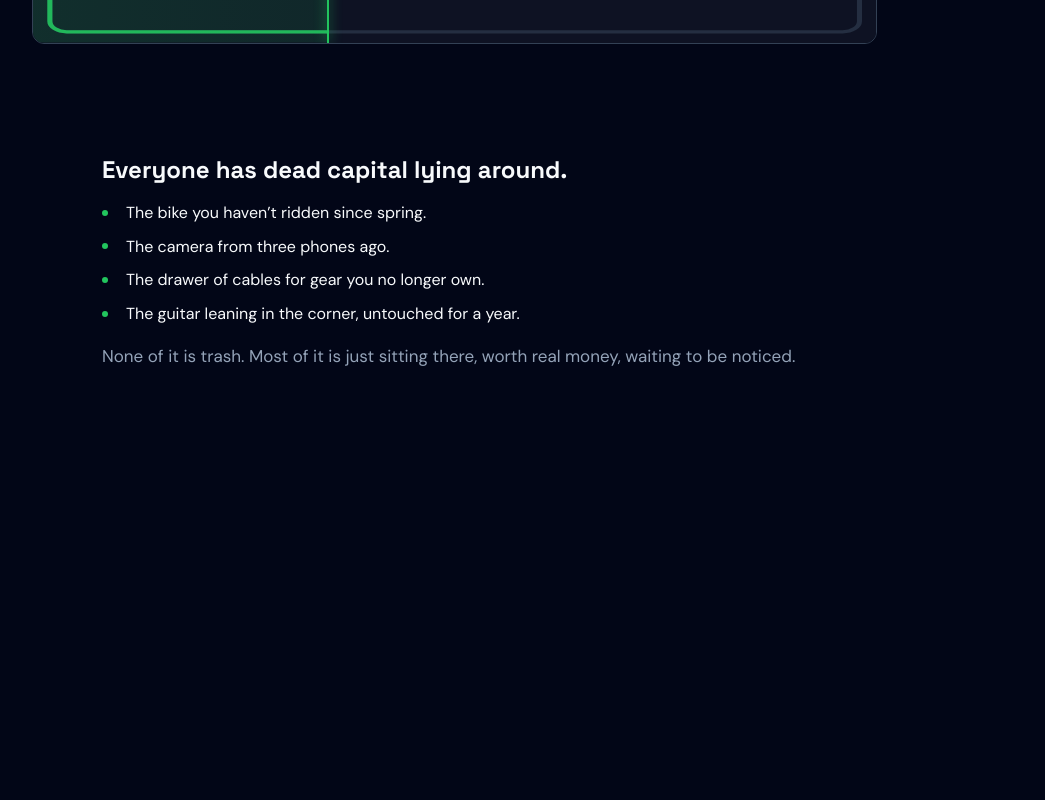
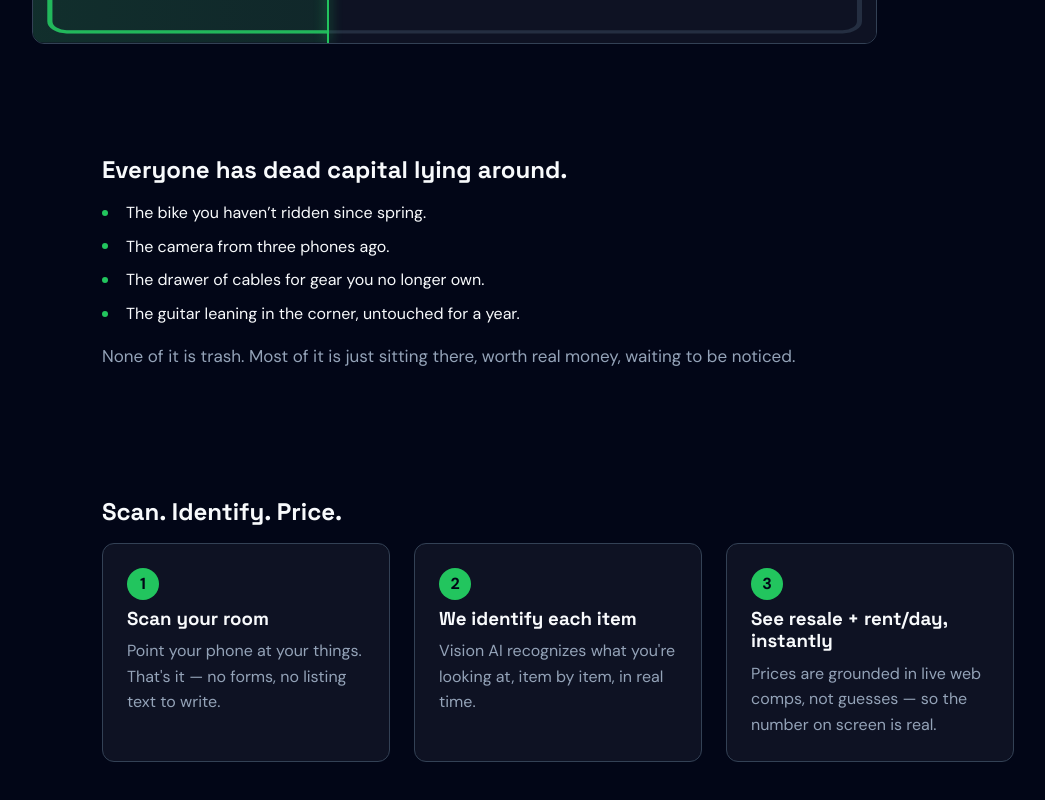
Before and after one commit to Fainin/Rentgen, a React (Vite) app in the folder apps/website/: page / in a window 1280 px wide. Shown: the part 816-1616 px from the top of the page, without its empty margins (82-1127 px from the left). Before the commit the page ends 1250 px from the top, so only its background shows below. Built offline with nearby package versions, Linux system fonts and the light colour scheme.

Commit message:
feat(website): add how-it-works section

```diff
--- a/apps/website/src/App.tsx
+++ b/apps/website/src/App.tsx
@@ -1,11 +1,13 @@
 import { Hero } from './sections/Hero';
 import { Problem } from './sections/Problem';
+import { HowItWorks } from './sections/HowItWorks';
 
 export function App() {
   return (
     <>
       <Hero />
       <Problem />
+      <HowItWorks />
     </>
   );
 }
--- /dev/null
+++ b/apps/website/src/sections/HowItWorks.tsx
@@ -0,0 +1,38 @@
+interface Step {
+  title: string;
+  description: string;
+}
+
+const STEPS: Step[] = [
+  {
+    title: 'Scan your room',
+    description: "Point your phone at your things. That's it — no forms, no listing text to write.",
+  },
+  {
+    title: 'We identify each item',
+    description: "Vision AI recognizes what you're looking at, item by item, in real time.",
+  },
+  {
+    title: 'See resale + rent/day, instantly',
+    description: 'Prices are grounded in live web comps, not guesses — so the number on screen is real.',
+  },
+];
+
+export function HowItWorks() {
+  return (
+    <section className="section how-it-works" aria-labelledby="how-it-works-heading">
+      <h2 id="how-it-works-heading">Scan. Identify. Price.</h2>
+      <ol className="how-it-works__steps">
+        {STEPS.map((step, index) => (
+          <li key={step.title} className="how-it-works__step">
+            <span className="how-it-works__step-number" aria-hidden="true">
+              {index + 1}
+            </span>
+            <h3>{step.title}</h3>
+            <p>{step.description}</p>
+          </li>
+        ))}
+      </ol>
+    </section>
+  );
+}
--- a/apps/website/src/styles/global.css
+++ b/apps/website/src/styles/global.css
@@ -300,3 +300,43 @@ button {
   color: var(--color-muted-fg);
   font-size: 1.0625rem;
 }
+
+.how-it-works__steps {
+  list-style: none;
+  margin: 0;
+  padding: 0;
+  display: grid;
+  gap: var(--space-4);
+}
+
+@media (min-width: 768px) {
+  .how-it-works__steps {
+    grid-template-columns: repeat(3, 1fr);
+  }
+}
+
+.how-it-works__step {
+  display: flex;
+  flex-direction: column;
+  gap: var(--space-2);
+  padding: var(--space-4);
+  background: var(--color-card);
+  border-radius: var(--radius-md);
+  border: 1px solid var(--color-muted-border);
+}
+
+.how-it-works__step-number {
+  width: 32px;
+  height: 32px;
+  display: flex;
+  align-items: center;
+  justify-content: center;
+  border-radius: 50%;
+  background: var(--color-accent);
+  color: var(--color-bg);
+  font-weight: 700;
+}
+
+.how-it-works__step p {
+  color: var(--color-muted-fg);
+}
```
